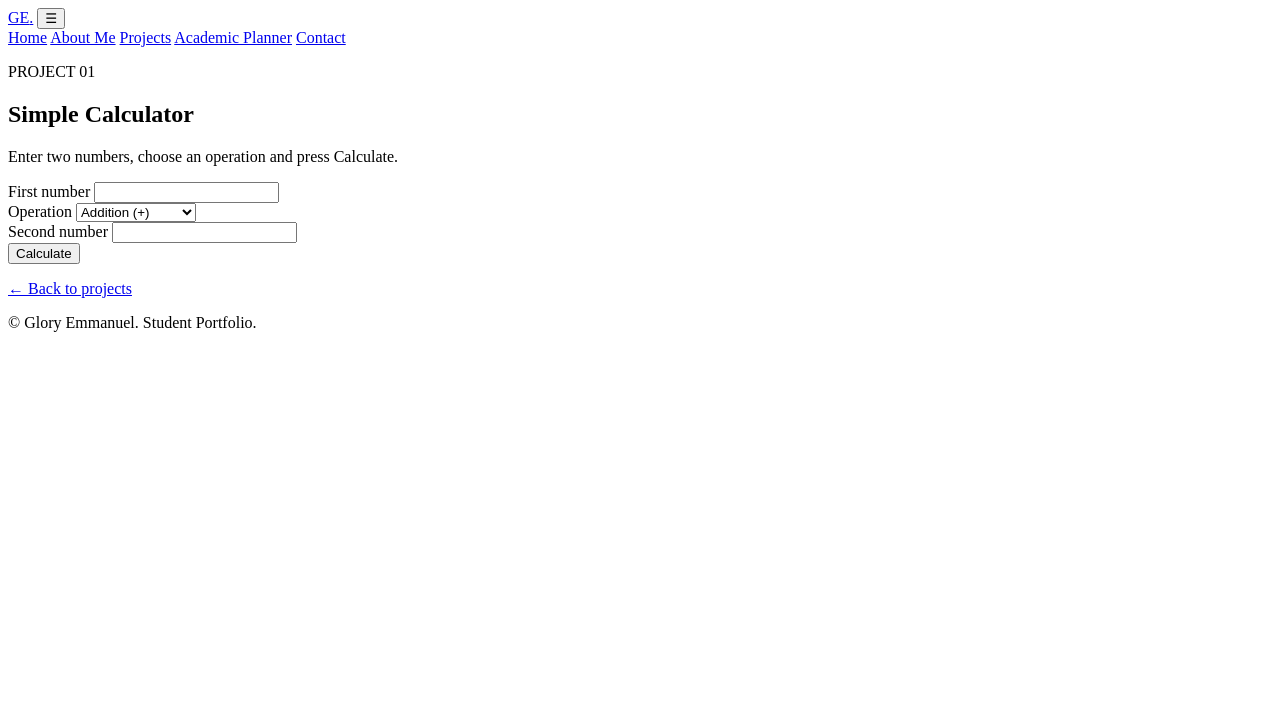
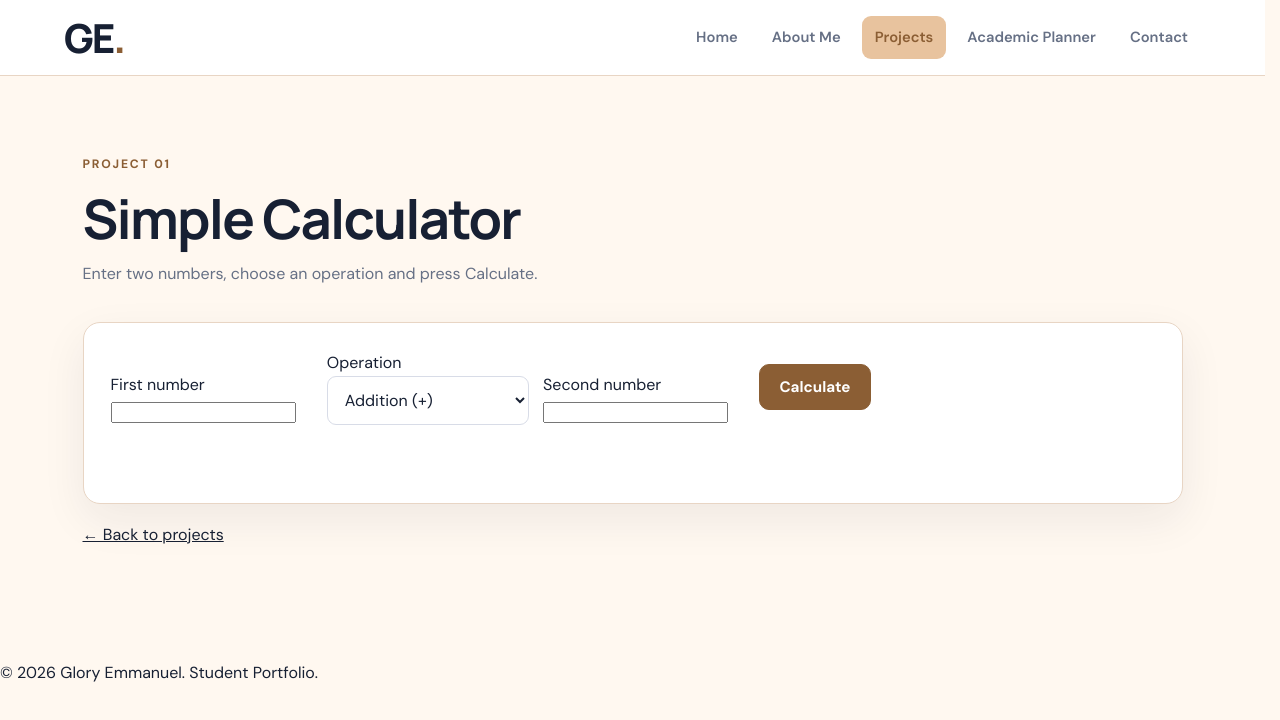
Before and after one commit to Glowry401/Glowry401.github.io, a plain HTML site: page calculator.html in a window 1280 px wide. Drawn offline with Linux system fonts and the light colour scheme.

Commit message:
Fix HTML formatting and update file references

```diff
--- a/calculator.html
+++ b/calculator.html
@@ -5,9 +5,9 @@
   <meta name="viewport" content="width=device-width, initial-scale=1.0">
   <meta name="description" content="A simple calculator built with HTML, CSS and JavaScript by Glory Emmanuel.">
   <title>Calculator | Glory Emmanuel</title>
-  <link rel="stylesheet" href="css/style.css">
-  <script src="js/main.js" defer></script>
-  <script src="js/calculator.js" defer></script>
+  <link rel="stylesheet" href="style.css">
+  <script src="main.js" defer></script>
+  <script src="calculator.js" defer></script>
 </head>
 <body>
   <header class="site-header">
```
